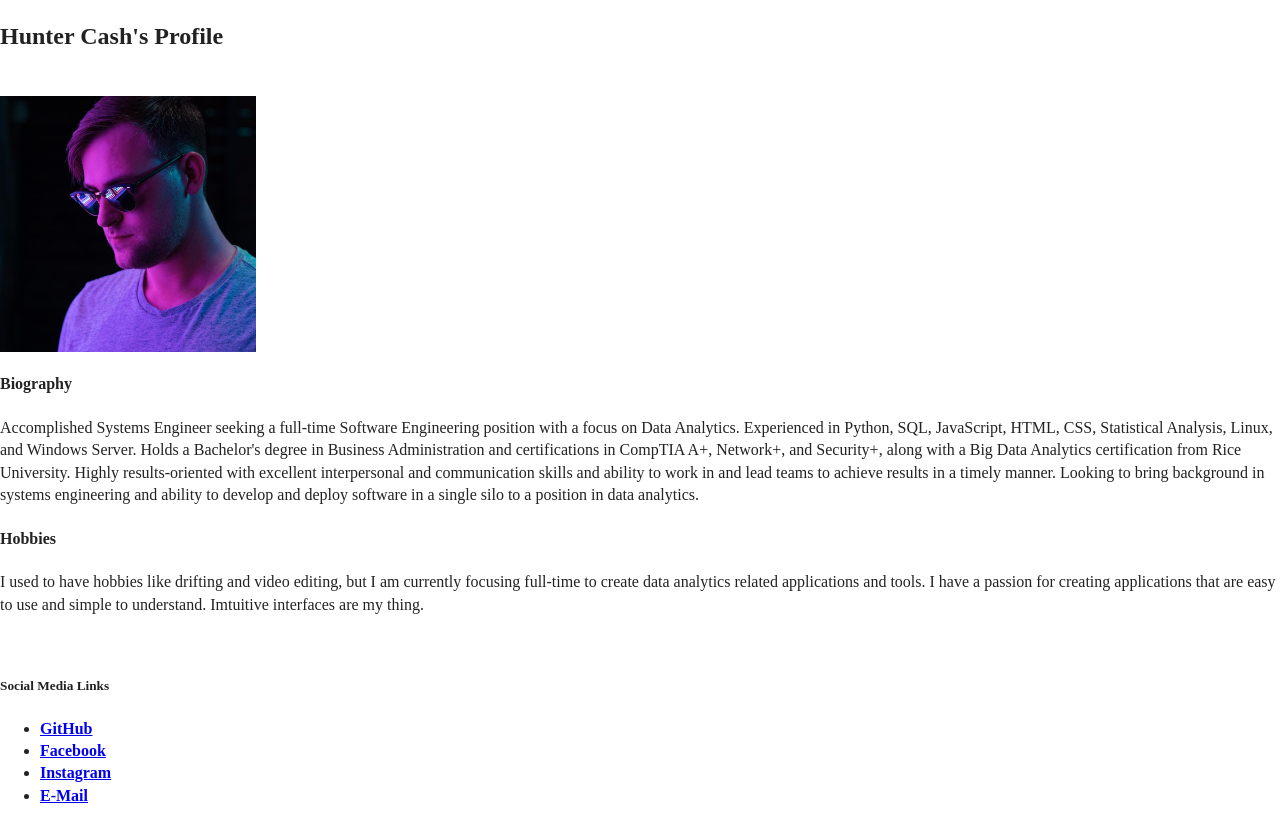
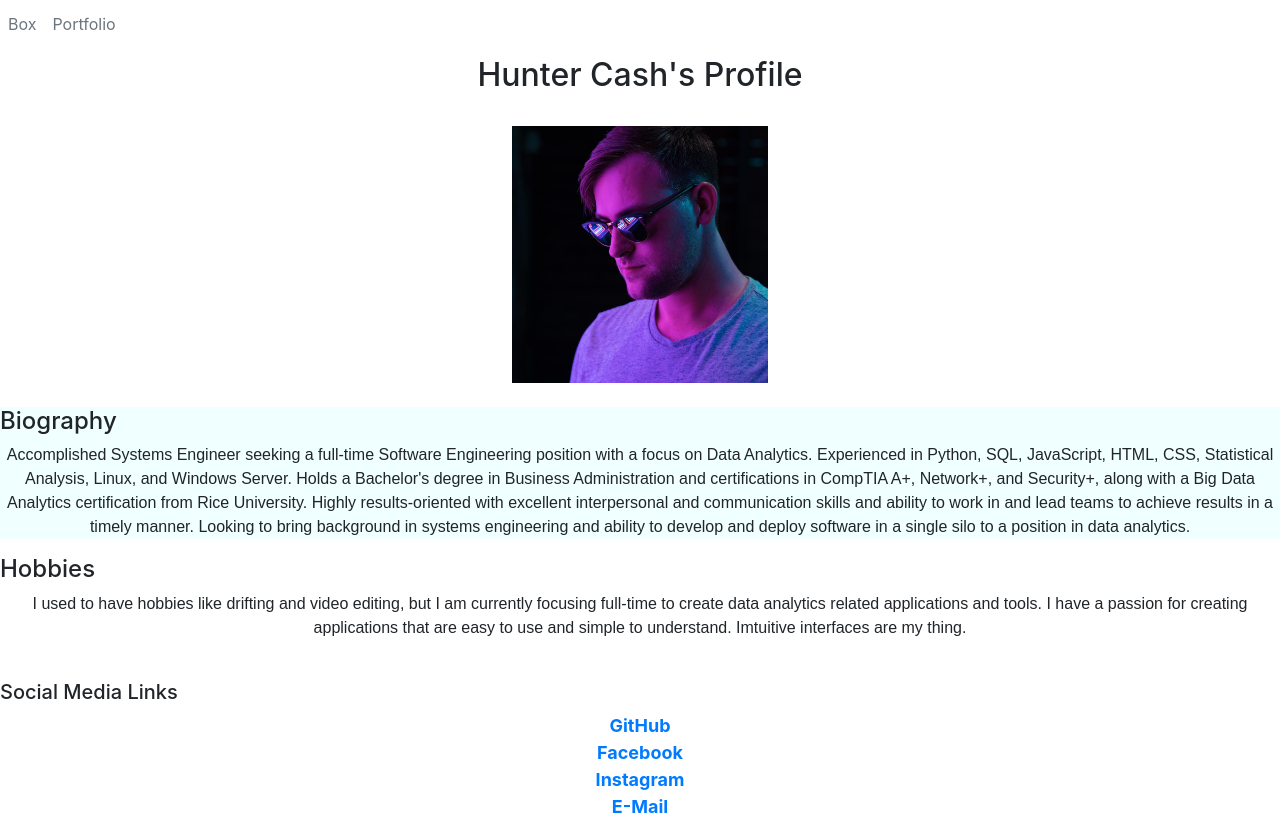
Before and after one commit to huntercash/huntercash.github.io, a plain HTML site: page index.html in a window 1280 px wide. Shown: the top 820 px of the page. Drawn offline with nearby package versions, Linux system fonts and the light colour scheme.

Commit message:
end of session upload

```diff
--- /dev/null
+++ b/css/style.css
@@ -0,0 +1,28 @@
+h2 {
+    text-align: center;
+}
+
+p{
+    text-align: center;
+    font-family: Arial, Helvetica, sans-serif;
+}
+
+img {
+    margin-left: auto;
+    margin-right: auto;
+    display: block;
+}
+
+ul {
+    text-align: center;
+    font-size: 18px;
+    /* display: inline-block; */
+    /* display: inline; */
+    list-style: none;
+    margin: 5px;
+    padding: 0%;
+}
+
+section {
+    background-color: azure;
+}
--- a/index.html
+++ b/index.html
@@ -1,26 +1,31 @@
 <!doctype html>
-<html class="no-js" lang="">
+<html lang="en-us">
 
 <head>
   <meta charset="utf-8">
   <title>Hunter Cash | Data Engineer</title>
   <meta name="description" content="">
   <meta name="viewport" content="width=device-width, initial-scale=1">
-
-  <link rel="manifest" href="site.webmanifest">
   <link rel="apple-touch-icon" href="icon.png">
   <!-- Place favicon.ico in the root directory -->
-
+  <link rel="stylesheet" href="https://stackpath.bootstrapcdn.com/bootstrap/4.1.3/css/bootstrap.min.css" integrity="sha384-MCw98/SFnGE8fJT3GXwEOngsV7Zt27NXFoaoApmYm81iuXoPkFOJwJ8ERdknLPMO" crossorigin="anonymous">
   <link rel="stylesheet" href="css/normalize.css">
   <link rel="stylesheet" href="css/main.css">
+  <link rel="stylesheet" href="css/style.css">
 
-  <meta name="theme-color" content="#fafafa">
 </head>
   <body>
+      <div class="nav-scroller py-1 mb-2">
+          <nav class="nav d-flex">
+              <a class="p-2 text-muted" href="box.html">Box</a>
+              <a class="p-2 text-muted" href="#Portfolio">Portfolio</a>
+            </nav>
+            </div>
   <h2>Hunter Cash's Profile</h2>
   <br>
   <img src="img/profilepic.jpg" alt="Hunter Cash Profile Picture" width="20%">
   <br>
+  <section>
   <h4>Biography</h4>
   <p>Accomplished Systems Engineer seeking a full-time
     Software Engineering position with a focus on Data Analytics.
@@ -33,7 +38,7 @@
     to achieve results in a timely manner.
     Looking to bring background in systems engineering and ability to develop and
     deploy software in a single silo to a position in data analytics.</p>
-  </body>
+</section>
 
   <h4>Hobbies</h4>
   <p>I used to have hobbies like drifting and video editing, but I am currently focusing full-time to create data analytics related
```
Also changed, not shown: box.html (added, +22 -0 lines), css/boxes.css (added, +11 -0 lines).
